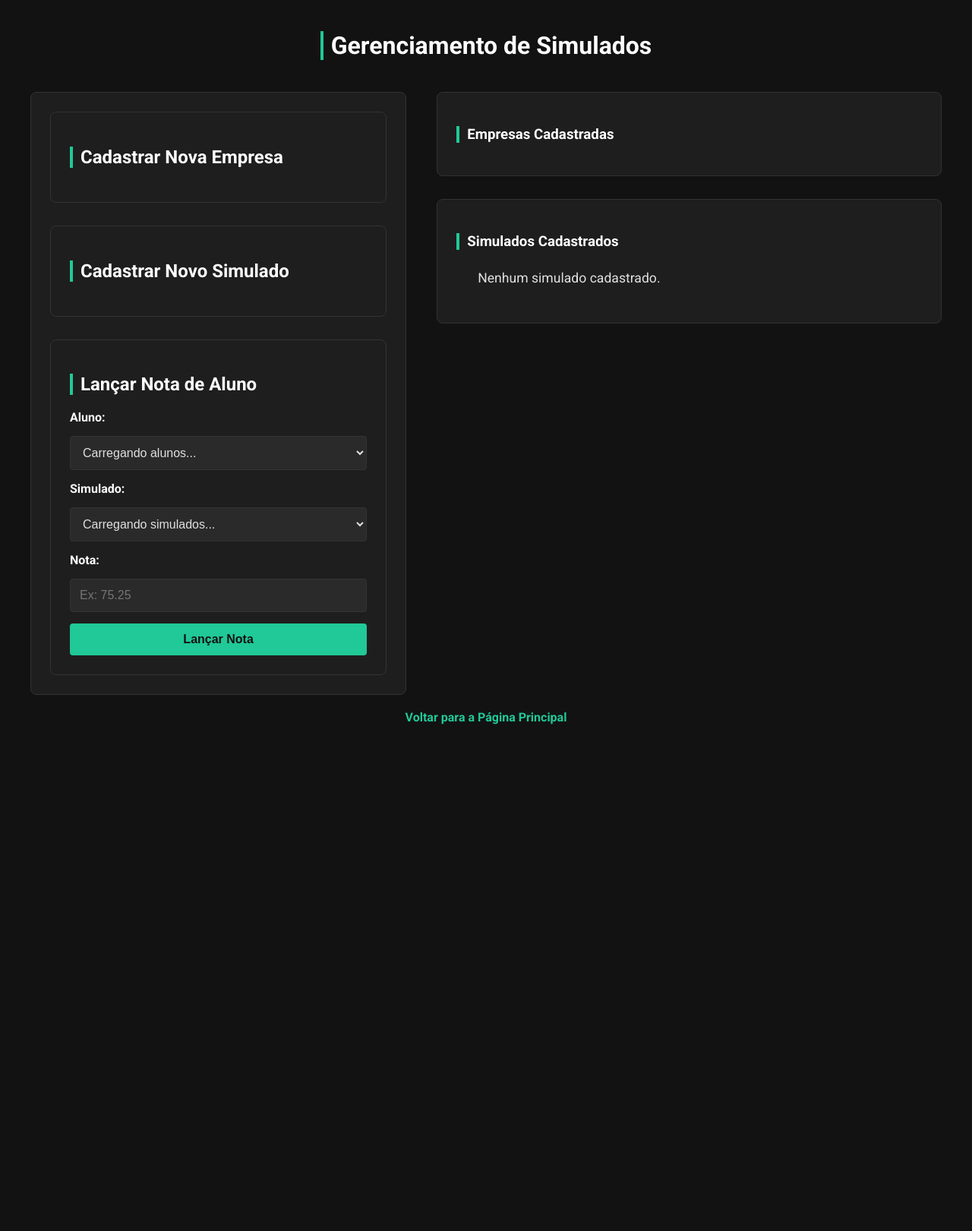
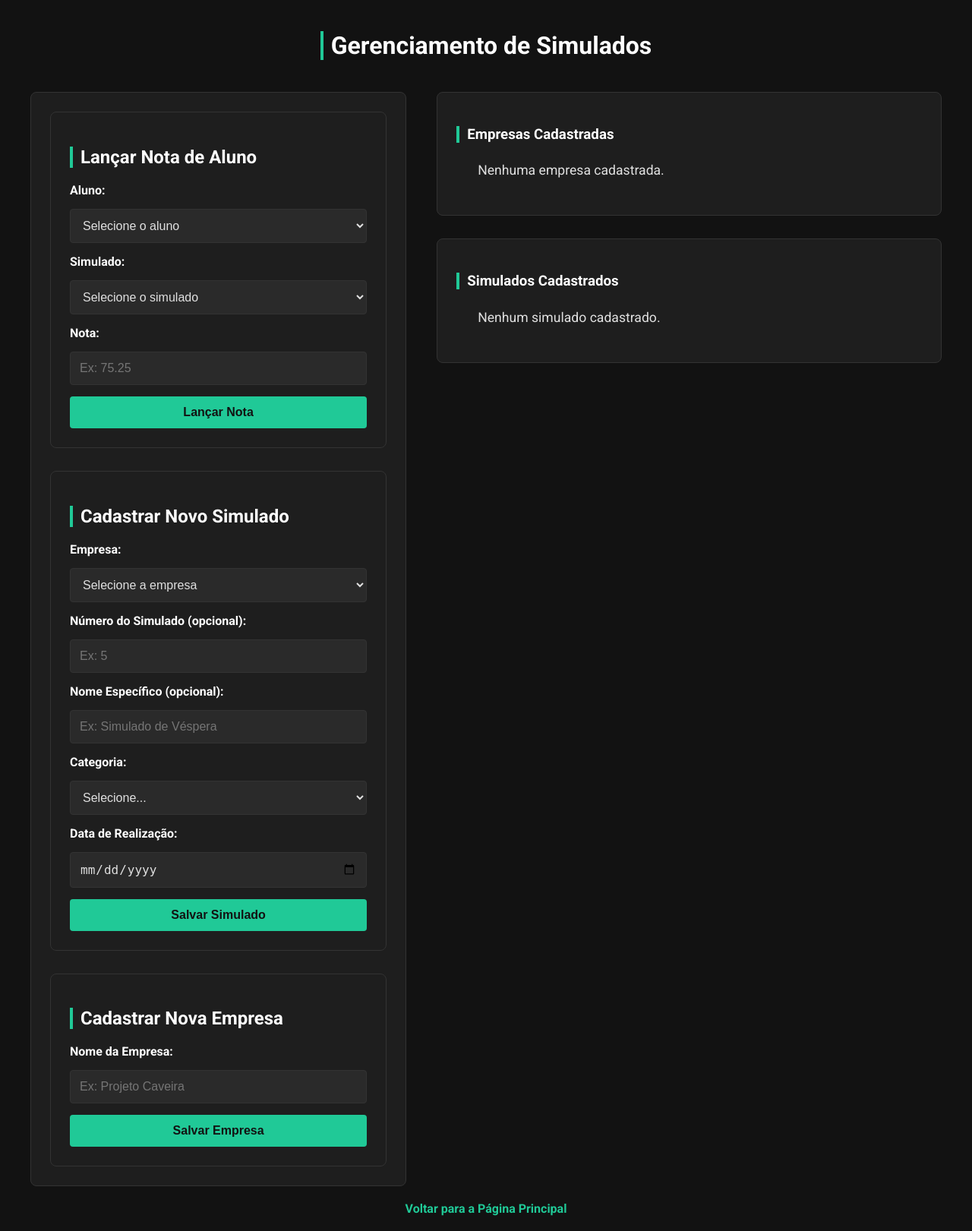
Before and after one commit to jvsouza01/mentoria-odisseia, a Flask app: page /gerenciar-simulados in a window 1280 px wide. Shown: the whole page at 76% size. Before the commit the page ends 954 px from the top, so only its background shows below. Run offline with Flask 3, Linux system fonts and the light colour scheme; data that the repository does not hold is empty.

Commit message:
Fix: Sincroniza e corrige a página de gerenciamento de simulados

```diff
--- a/static/gerenciamento_simulados.js
+++ b/static/gerenciamento_simulados.js
@@ -1,15 +1,37 @@
 document.addEventListener('DOMContentLoaded', () => {
-    // Formulário de Empresas
+    // Formulários
     const formAddEmpresa = document.getElementById('form-add-empresa');
-    const inputEmpresaNome = document.getElementById('empresa-nome');
+    const formAddSimulado = document.getElementById('form-add-simulado');
+    const formAddResultado = document.getElementById('form-add-resultado');
+
+    // Listas de exibição
     const listaEmpresas = document.getElementById('lista-empresas');
-
-    // Formulário de Simulados
-    const formAddSimulado = document.getElementById('form-add-simulado');
-    const selectSimuladoEmpresa = document.getElementById('simulado-empresa');
     const listaSimulados = document.getElementById('lista-simulados');
 
-    // Função para carregar e exibir as empresas existentes
+    // Selects (Dropdowns)
+    const selectSimuladoEmpresa = document.getElementById('simulado-empresa');
+    const selectResultadoAluno = document.getElementById('resultado-aluno');
+    const selectResultadoSimulado = document.getElementById('resultado-simulado');
+
+    // --- FUNÇÕES DE CARREGAMENTO DE DADOS ---
+
+    async function carregarAlunos() {
+        try {
+            const response = await fetch('/api/alunos');
+            const alunos = await response.json();
+            selectResultadoAluno.innerHTML = '<option value="">Selecione o aluno</option>';
+            alunos.forEach(aluno => {
+                const option = document.createElement('option');
+                option.value = aluno.id;
+                option.textContent = aluno.nome;
+                selectResultadoAluno.appendChild(option);
+            });
+        } catch (error) {
+            console.error('Erro ao carregar alunos:', error);
+            selectResultadoAluno.innerHTML = '<option value="">Erro ao carregar</option>';
+        }
+    }
+
     async function carregarEmpresas() {
         try {
             const response = await fetch('/api/empresas');
@@ -22,12 +44,10 @@ document.addEventListener('DOMContentLoaded', () => {
                 listaEmpresas.innerHTML = '<li>Nenhuma empresa cadastrada.</li>';
             } else {
                 empresas.forEach(empresa => {
-                    // Adiciona na lista de exibição
                     const li = document.createElement('li');
                     li.textContent = empresa.nome;
                     listaEmpresas.appendChild(li);
 
-                    // Adiciona no dropdown do formulário de simulado
                     const option = document.createElement('option');
                     option.value = empresa.id;
                     option.textContent = empresa.nome;
@@ -39,13 +59,14 @@ document.addEventListener('DOMContentLoaded', () => {
         }
     }
 
-    // Função para carregar e exibir os simulados existentes
     async function carregarSimulados() {
         try {
             const response = await fetch('/api/simulados');
             const simulados = await response.json();
 
             listaSimulados.innerHTML = '';
+            selectResultadoSimulado.innerHTML = '<option value="">Selecione o simulado</option>';
+
             if (simulados.length === 0) {
                 listaSimulados.innerHTML = '<li>Nenhum simulado cadastrado.</li>';
             } else {
@@ -53,6 +74,11 @@ document.addEventListener('DOMContentLoaded', () => {
                     const li = document.createElement('li');
                     li.textContent = `${simulado.nome_display} - ${simulado.data}`;
                     listaSimulados.appendChild(li);
+
+                    const option = document.createElement('option');
+                    option.value = simulado.id;
+                    option.textContent = simulado.nome_display;
+                    selectResultadoSimulado.appendChild(option);
                 });
             }
         } catch (error) {
@@ -60,7 +86,8 @@ document.addEventListener('DOMContentLoaded', () => {
         }
     }
 
-    // Lógica para o formulário de adicionar empresa
+    // --- LÓGICA DOS FORMULÁRIOS ---
+
     formAddEmpresa.addEventListener('submit', async (event) => {
         event.preventDefault();
         const nomeEmpresa = document.getElementById('empresa-nome').value.trim();
@@ -83,11 +110,9 @@ document.addEventListener('DOMContentLoaded', () => {
             }
         } catch (error) {
             console.error('Erro ao salvar empresa:', error);
-            alert('Ocorreu um erro de comunicação com o servidor.');
         }
     });
 
-    // Lógica para o formulário de adicionar simulado
     formAddSimulado.addEventListener('submit', async (event) => {
         event.preventDefault();
         const dados = {
@@ -108,18 +133,48 @@ document.addEventListener('DOMContentLoaded', () => {
 
             if (response.ok) {
                 formAddSimulado.reset();
-                await carregarSimulados(); // Atualiza a lista de simulados na tela
+                await carregarSimulados();
                 alert('Simulado salvo com sucesso!');
             } else {
                 alert(`Erro: ${result.mensagem}`);
             }
         } catch (error) {
             console.error('Erro ao salvar simulado:', error);
-            alert('Ocorreu um erro de comunicação com o servidor.');
         }
     });
 
-    // Carrega os dados iniciais ao abrir a página
-    carregarEmpresas();
-    carregarSimulados();
+    formAddResultado.addEventListener('submit', async (event) => {
+        event.preventDefault();
+        const dados = {
+            aluno_id: document.getElementById('resultado-aluno').value,
+            simulado_id: document.getElementById('resultado-simulado').value,
+            nota: document.getElementById('resultado-nota').value
+        };
+
+        try {
+            const response = await fetch('/api/resultados', {
+                method: 'POST',
+                headers: { 'Content-Type': 'application/json' },
+                body: JSON.stringify(dados)
+            });
+            const result = await response.json();
+
+            if (response.ok) {
+                formAddResultado.reset();
+                alert('Nota lançada com sucesso!');
+            } else {
+                alert(`Erro: ${result.mensagem}`);
+            }
+        } catch (error) {
+            console.error('Erro ao lançar nota:', error);
+        }
+    });
+
+    // Carrega todos os dados iniciais ao abrir a página
+    function carregarTudo() {
+        carregarAlunos();
+        carregarEmpresas();
+        carregarSimulados();
+    }
+    carregarTudo();
 });
--- a/templates/gerenciamento_simulados.html
+++ b/templates/gerenciamento_simulados.html
@@ -11,18 +11,6 @@
 
     <div class="container">
         <div class="form-section" style="flex: 2; display: flex; flex-direction: column; gap: 30px;">
-            <div class="form-section">
-                <h2>Cadastrar Nova Empresa</h2>
-                <form id="form-add-empresa">
-                    </form>
-            </div>
-
-            <div class="form-section">
-                <h2>Cadastrar Novo Simulado</h2>
-                <form id="form-add-simulado">
-                    </form>
-            </div>
-
             <div class="form-section">
                 <h2>Lançar Nota de Aluno</h2>
                 <form id="form-add-resultado">
@@ -42,6 +30,38 @@
                     <button type="submit">Lançar Nota</button>
                 </form>
             </div>
+
+            <div class="form-section">
+                <h2>Cadastrar Novo Simulado</h2>
+                <form id="form-add-simulado">
+                    <label for="simulado-empresa">Empresa:</label>
+                    <select id="simulado-empresa" required>
+                        <option value="">Carregando empresas...</option>
+                    </select>
+                    <label for="simulado-numero">Número do Simulado (opcional):</label>
+                    <input type="number" id="simulado-numero" placeholder="Ex: 5">
+                    <label for="simulado-nome">Nome Específico (opcional):</label>
+                    <input type="text" id="simulado-nome" placeholder="Ex: Simulado de Véspera">
+                    <label for="simulado-categoria">Categoria:</label>
+                    <select id="simulado-categoria" required>
+                        <option value="">Selecione...</option>
+                        <option value="Soldado">Soldado</option>
+                        <option value="Oficial">Oficial</option>
+                    </select>
+                    <label for="simulado-data">Data de Realização:</label>
+                    <input type="date" id="simulado-data" required>
+                    <button type="submit">Salvar Simulado</button>
+                </form>
+            </div>
+
+            <div class="form-section">
+                <h2>Cadastrar Nova Empresa</h2>
+                <form id="form-add-empresa">
+                    <label for="empresa-nome">Nome da Empresa:</label>
+                    <input type="text" id="empresa-nome" placeholder="Ex: Projeto Caveira" required>
+                    <button type="submit">Salvar Empresa</button>
+                </form>
+            </div>
         </div>
 
         <div class="info-column" style="flex: 3;">
@@ -57,7 +77,6 @@
     </div>
 
     <a href="/" style="margin-top: 20px; font-weight: bold;">Voltar para a Página Principal</a>
-
     <script src="{{ url_for('static', filename='gerenciamento_simulados.js') }}"></script>
 </body>
 </html>
```
